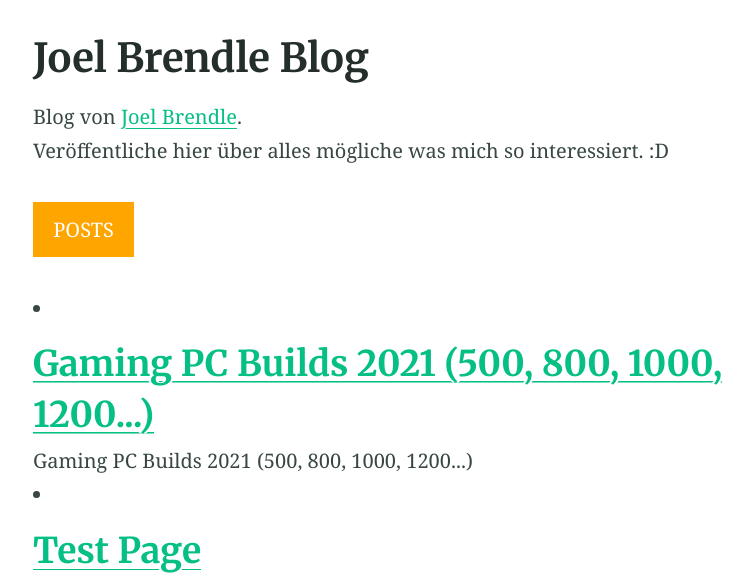
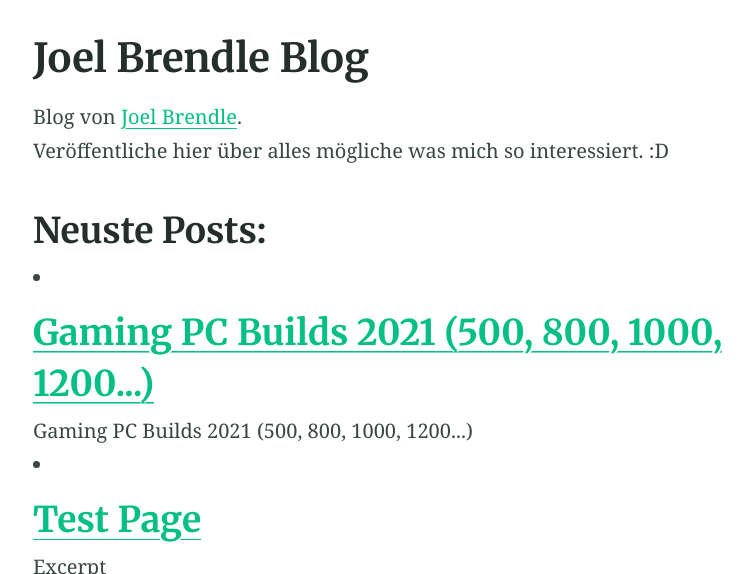
Before and after one commit to joelbrendle/joel_blog, a Jekyll site: the page built from index.md, in a window 1280 px wide and 900 px high, cut to the strip 326-900 px from the top of the window. Shown: the whole strip, without its empty margins (250-1003 px from the left). Built offline with Jekyll 4.4.1, drawn with Linux system fonts in a browser that asks for light colours.

Commit message:
Update from Forestry.io Joel Brendle updated index.md

```diff
--- a/index.md
+++ b/index.md
@@ -8,7 +8,7 @@
 Blog von [Joel Brendle](https://joelbrendle.ch).
 Veröffentliche hier über alles mögliche was mich so interessiert. :D
 
-{% include button.html text="POSTS" link="categories" color="orange" %}
+## Neuste Posts:
 
 {% for post in site.posts %}
 
```
